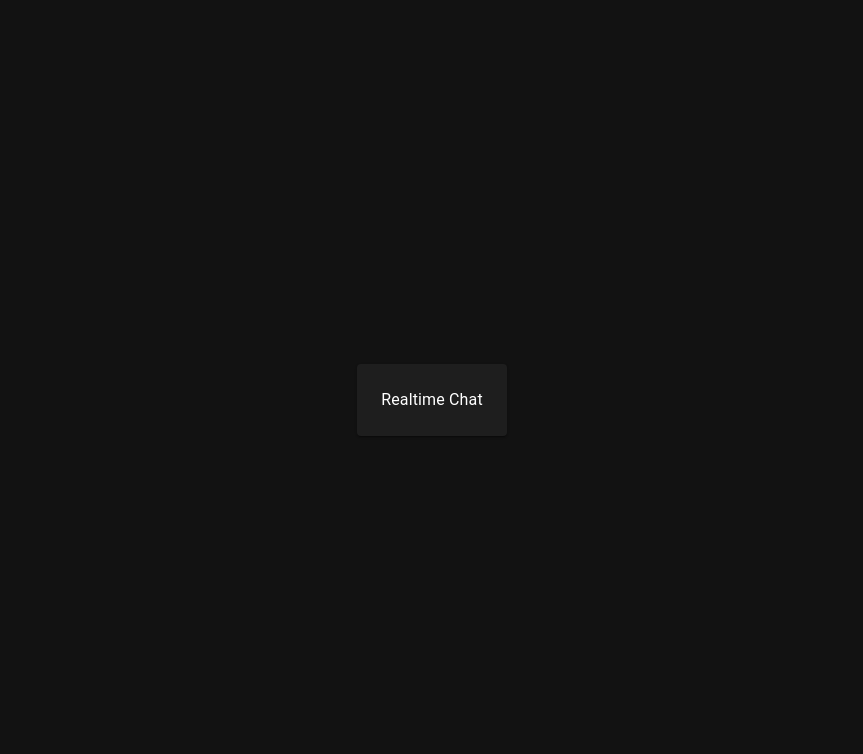
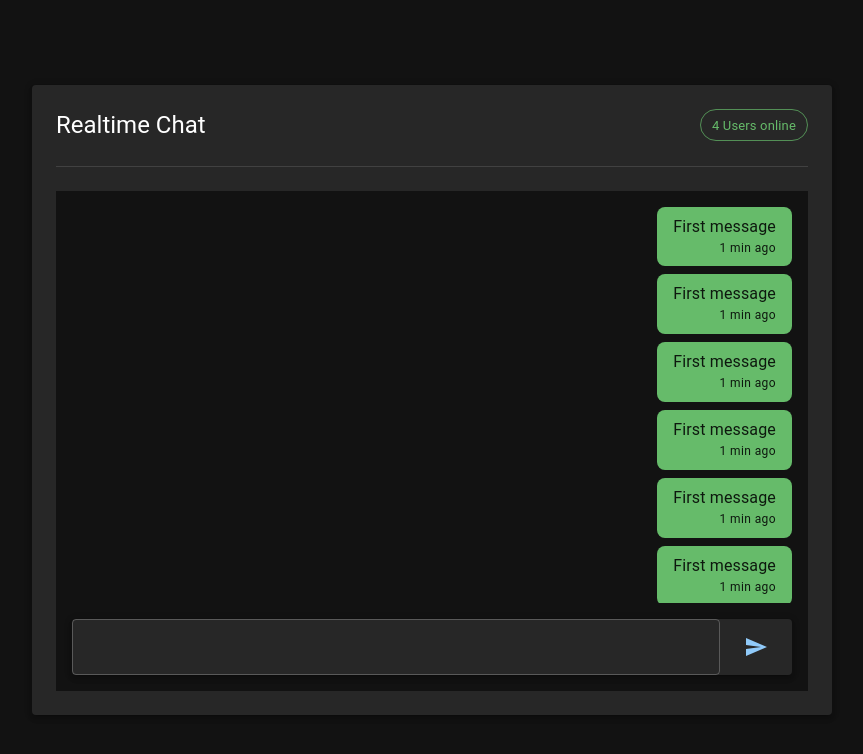
Before and after one commit to giuseppe2305/mui-realtime-chat, a React (Vite) app: page / in a window 1280 px wide. Shown: the top 754 px of the page, without its empty margins (208-1071 px from the left). Built offline with nearby package versions, Linux system fonts and the light colour scheme.

Commit message:
Built UI design.

```diff
--- a/src/App.tsx
+++ b/src/App.tsx
@@ -1,4 +1,18 @@
-import { Box, createTheme, CssBaseline, Paper, ThemeProvider, Typography } from "@mui/material";
+import {
+  Box,
+  Chip,
+  createTheme,
+  CssBaseline,
+  Divider,
+  IconButton,
+  Paper,
+  Stack,
+  TextField,
+  ThemeProvider,
+  Typography,
+} from "@mui/material";
+import { Message } from "./components/Message";
+import { Send } from "@mui/icons-material";
 
 export default function App() {
   const theme = createTheme({
@@ -11,8 +25,42 @@ export default function App() {
     <ThemeProvider theme={theme}>
       <CssBaseline />
       <Box sx={{ height: "100vh", width: "100vw", display: "flex", alignItems: "center", justifyContent: "center" }}>
-        <Paper sx={{ p: 3 }}>
-          <Typography>Realtime Chat</Typography>
+        <Paper sx={{ p: 3, width: 800 }} elevation={4}>
+          <Stack direction="row" justifyContent="space-between">
+            <Typography variant="h5">Realtime Chat</Typography>
+            <Chip label="4 Users online" variant="outlined" color="success" />
+          </Stack>
+          <Divider sx={{ my: 3 }} />
+          <Stack sx={{ height: 500, backgroundColor: "background.default" }}>
+            <Stack
+              sx={{
+                alignItems: "stretch",
+                gap: 1,
+                p: 2,
+                overflowY: "auto",
+              }}
+            >
+              <Message />
+              <Message />
+              <Message />
+              <Message />
+              <Message />
+              <Message />
+              <Message />
+              <Message />
+              <Message />
+              <Message />
+              <Message />
+            </Stack>
+            <Paper elevation={4} sx={{ m: 2 }}>
+              <Stack direction="row" alignItems="center">
+                <TextField fullWidth multiline />
+                <IconButton color="primary" sx={{ mx: 2 }}>
+                  <Send />
+                </IconButton>
+              </Stack>
+            </Paper>
+          </Stack>
         </Paper>
       </Box>
     </ThemeProvider>
--- /dev/null
+++ b/src/components/Message.tsx
@@ -0,0 +1,25 @@
+import { Stack, Typography } from "@mui/material";
+
+function Message() {
+  return (
+    <Stack direction="row" justifyContent="end">
+      <Stack
+        sx={{
+          backgroundColor: "success.main",
+          color: "success.contrastText",
+          px: 2,
+          py: 1,
+          borderRadius: 2,
+          maxWidth: "80%",
+        }}
+      >
+        <Typography>First message</Typography>
+        <Typography variant="caption" sx={{ ml: "auto" }}>
+          1 min ago
+        </Typography>
+      </Stack>
+    </Stack>
+  );
+}
+
+export { Message };
```
